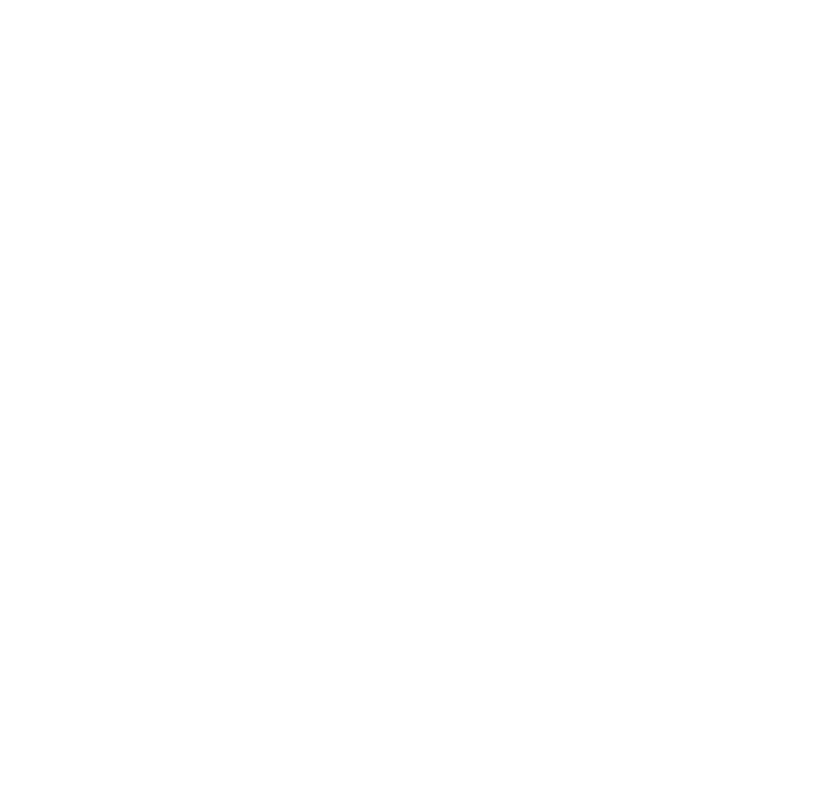
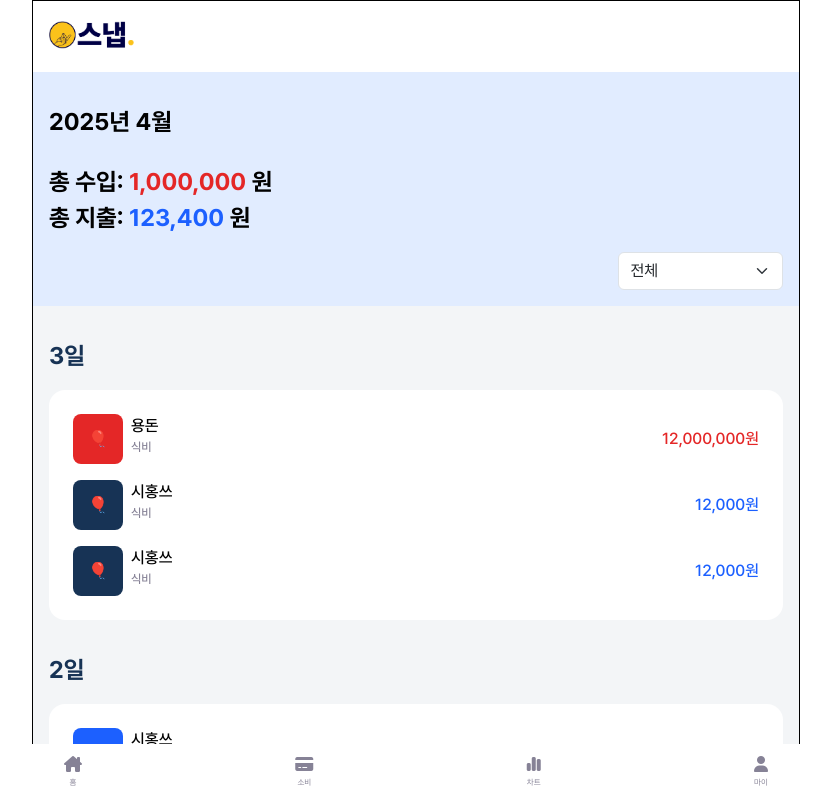
Before and after one commit to KB-16th-Frontend/snap_client, a Vue app: page /payments/detail in a window 1280 px wide. Before the commit this address had no page. Shown: the top 798 px of the page, without its empty margins (224-1055 px from the left). Built offline with nearby package versions, Linux system fonts and the light colour scheme; what vue3-lottie would draw is missing.

Commit message:
feat: 소비 상세 페이지 추가

```diff
--- /dev/null
+++ b/src/components/PaymentsDetail/MoreButton.vue
@@ -0,0 +1,6 @@
+<template>
+    <div class="d-grid p-3 pb-5">
+        <button type="button" class="btn btn-primary btn-block">더보기</button>
+    </div>
+</template>
+<script setup></script>
--- /dev/null
+++ b/src/components/PaymentsDetail/PaymentsOfDay.vue
@@ -0,0 +1,43 @@
+<style scoped>
+.link-item {
+    text-decoration: none;
+}
+</style>
+<template>
+    <div class="p-3">
+        <BaseTypography size="lg" weight="bold" color="primary">{{ day }}일</BaseTypography>
+        <BaseCard class="mt-3">
+            <ul class="d-flex flex-column gap-3">
+                <li
+                    role="button"
+                    class="link-item"
+                    v-for="item in props.paymentList"
+                    :key="item.id"
+                >
+                    <PaymentItem
+                        :title="item.title"
+                        :category="item.category"
+                        :amount="item.amount"
+                        :transactionType="item.transactionType"
+                        :emoji="item.emoji"
+                    ></PaymentItem>
+                </li>
+            </ul>
+        </BaseCard>
+    </div>
+</template>
+<script setup>
+import BaseCard from '../common/Card/BaseCard.vue'
+import BaseTypography from '../common/Typography/BaseTypography.vue'
+import PaymentItem from '../common/PaymentItem/PaymentItem.vue'
+import { defineProps } from 'vue'
+const props = defineProps({
+    day: {
+        type: Number,
+    },
+    paymentList: {
+        type: Array,
+    },
+})
+console.log(props.paymentList)
+</script>
--- /dev/null
+++ b/src/components/PaymentsDetail/TotalBlock.vue
@@ -0,0 +1,48 @@
+<template>
+    <section class="bg-light-blue mb-3">
+        <div class="p-3">
+            <BaseTypography size="lg" weight="bold" class="mt-3 mb-4">
+                {{ props.year }}년 {{ props.month }}월
+            </BaseTypography>
+            <BaseTypography size="lg" weight="bold"
+                >총 수입:
+                <span class="text-red">{{ props.income.toLocaleString() }}</span>
+                원
+            </BaseTypography>
+            <BaseTypography size="lg" weight="bold" class="mb-3"
+                >총 지출:
+                <span class="text-blue">{{ props.spending.toLocaleString() }}</span>
+                원
+            </BaseTypography>
+            <div class="row">
+                <div class="col-9"></div>
+                <div class="col-3">
+                    <select class="form-select" v-model="selectedOption">
+                        <option value="total">전체</option>
+                        <option value="spending">지출</option>
+                        <option value="income">수입</option>
+                    </select>
+                </div>
+            </div>
+        </div>
+    </section>
+</template>
+<script setup>
+import BaseTypography from '../common/Typography/BaseTypography.vue'
+import { ref, defineProps } from 'vue'
+const props = defineProps({
+    year: {
+        type: Number,
+    },
+    month: {
+        type: Number,
+    },
+    income: {
+        type: Number,
+    },
+    spending: {
+        type: Number,
+    },
+})
+const selectedOption = ref('total')
+</script>
--- /dev/null
+++ b/src/pages/PaymentsDetailPage.vue
@@ -0,0 +1,113 @@
+<style scoped></style>
+<template>
+    <BaseLayout class="pb-5">
+        <TotalBlock :year="year" :month="month" :income="income" :spending="spending"></TotalBlock>
+        <PaymentsOfDay
+            v-for="item in data"
+            :key="item.items.id"
+            :day="item.day"
+            :paymentList="item.items"
+        ></PaymentsOfDay>
+        <MoreButton></MoreButton>
+    </BaseLayout>
+</template>
+<script setup>
+import BaseLayout from '@/components/layouts/BaseLayout.vue'
+import TotalBlock from '@/components/PaymentsDetail/TotalBlock.vue'
+import PaymentsOfDay from '@/components/PaymentsDetail/PaymentsOfDay.vue'
+import MoreButton from '@/components/PaymentsDetail/MoreButton.vue'
+const year = 2025
+const month = 4
+const income = 1000000
+const spending = 123400
+const data = [
+    {
+        day: 3,
+        items: [
+            {
+                id: '1',
+                title: '용돈',
+                amount: 12000000,
+                category: '식비',
+                transactionType: 'income',
+                emoji: '🎈',
+            },
+            {
+                id: '2',
+                title: '시홍쓰',
+                amount: 12000,
+                category: '식비',
+                transactionType: 'spending',
+                emoji: '🎈',
+            },
+            {
+                id: '3',
+                title: '시홍쓰',
+                amount: 12000,
+                category: '식비',
+                transactionType: 'spending',
+                emoji: '🎈',
+            },
+        ],
+    },
+    {
+        day: 2,
+        items: [
+            {
+                id: '4',
+                title: '시홍쓰',
+                amount: 12000,
+                category: '식비',
+                transactionType: 'spending',
+                emoji: '🎈',
+            },
+            {
+                id: '5',
+                title: '시홍쓰',
+                amount: 12000,
+                category: '식비',
+                transactionType: 'spending',
+                emoji: '🎈',
+            },
+            {
+                id: '6',
+                title: '시홍쓰',
+                amount: 12000,
+                category: '식비',
+                transactionType: 'spending',
+                emoji: '🎈',
+            },
+            {
+                id: '7',
+                title: '시홍쓰',
+                amount: 12000,
+                category: '식비',
+                transactionType: 'spending',
+                emoji: '🎈',
+            },
+        ],
+    },
+    {
+        day: 1,
+        items: [
+            {
+                id: '8',
+                title: '무이',
+                amount: 70000,
+                category: '식비',
+                transactionType: 'spending',
+                emoji: '🎈',
+            },
+            {
+                id: '9',
+                title: 'GYMBOX(어린이대공원역점)',
+                amount: 150000,
+                spendType: 'goodSpending',
+                category: '건강',
+                transactionType: 'spending',
+                emoji: '🎈',
+            },
+        ],
+    },
+]
+</script>
--- a/src/router/index.js
+++ b/src/router/index.js
@@ -18,6 +18,11 @@
             path: '/payments',
             name: 'payments',
             component: () => import('../pages/payments/PaymentsPage.vue'),
+        },
+        {
+            path: '/payments/detail',
+            name: 'paymentsDetail',
+            component: () => import('../pages/PaymentsDetailPage.vue'),
         },
         {
             path: '/payments/add',
```
